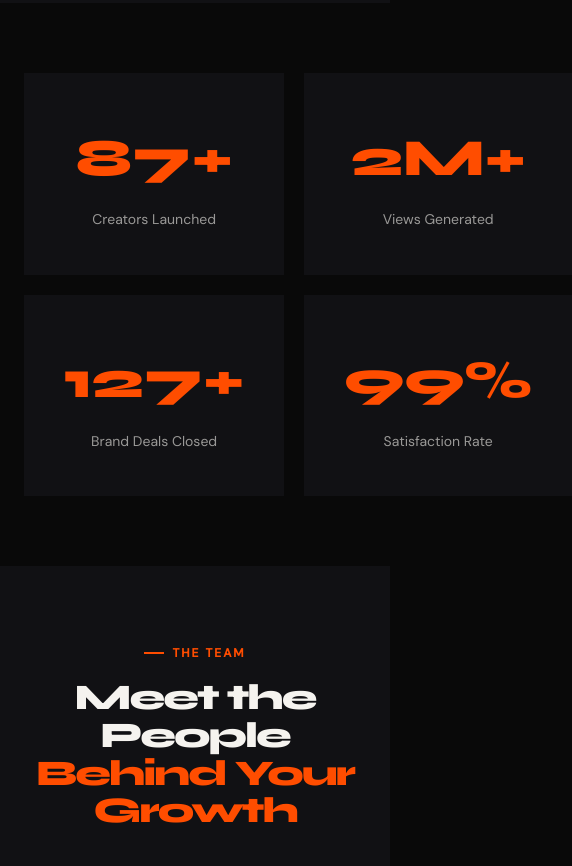
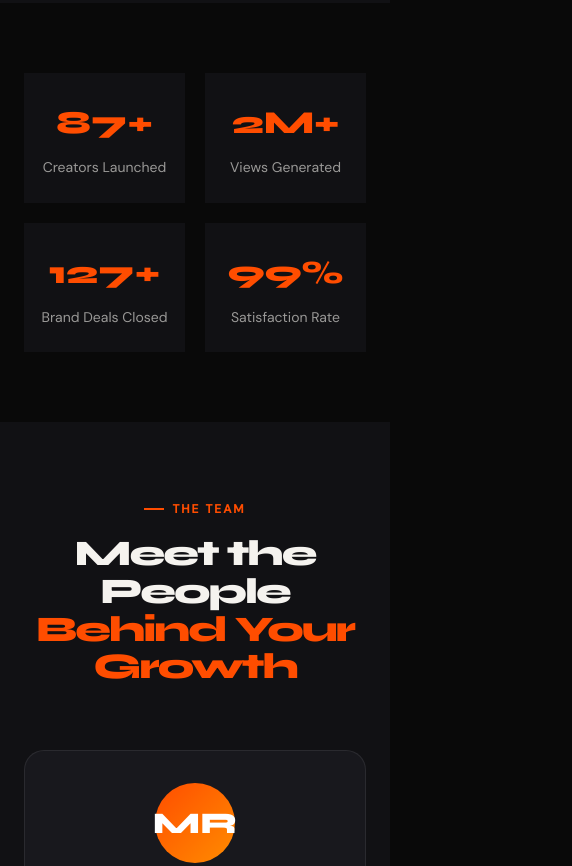
Before and after one commit to armaan83/agency, a plain HTML site: page pages/about.html in a window 390 px wide. Shown: the part 1553-2419 px from the top of the page, 572 px wide, since content can reach past the window. Drawn offline with Linux system fonts and the light colour scheme.

Commit message:
Update style.css

```diff
--- a/css/style.css
+++ b/css/style.css
@@ -1311,3 +1311,21 @@ footer {
     grid-template-columns: repeat(2, 1fr);
   }
 }
+/* ─── ABOUT PAGE MOBILE FIXES ─── */
+@media (max-width: 768px) {
+  /* Fix stats cards padding on mobile */
+  .stats-grid .service-card {
+    padding: 24px 16px !important;
+  }
+
+  /* Make sure stats numbers wrap if they're too long */
+  .stats-grid [data-count] {
+    font-size: 32px !important;
+    word-break: break-word;
+  }
+
+  /* Fix any footer email overflow */
+  .footer-col ul li a {
+    word-break: break-all;
+  }
+}
```
